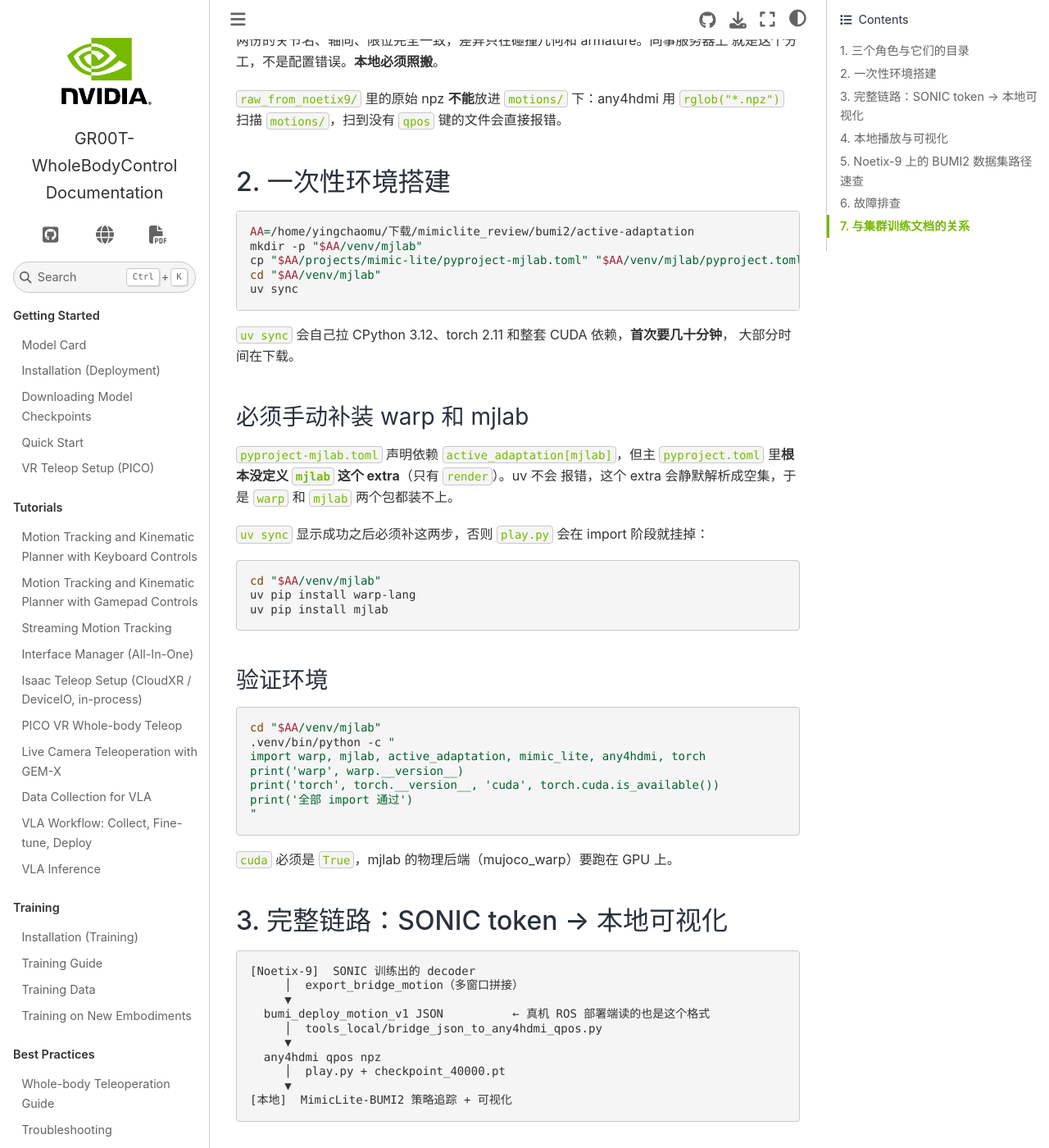
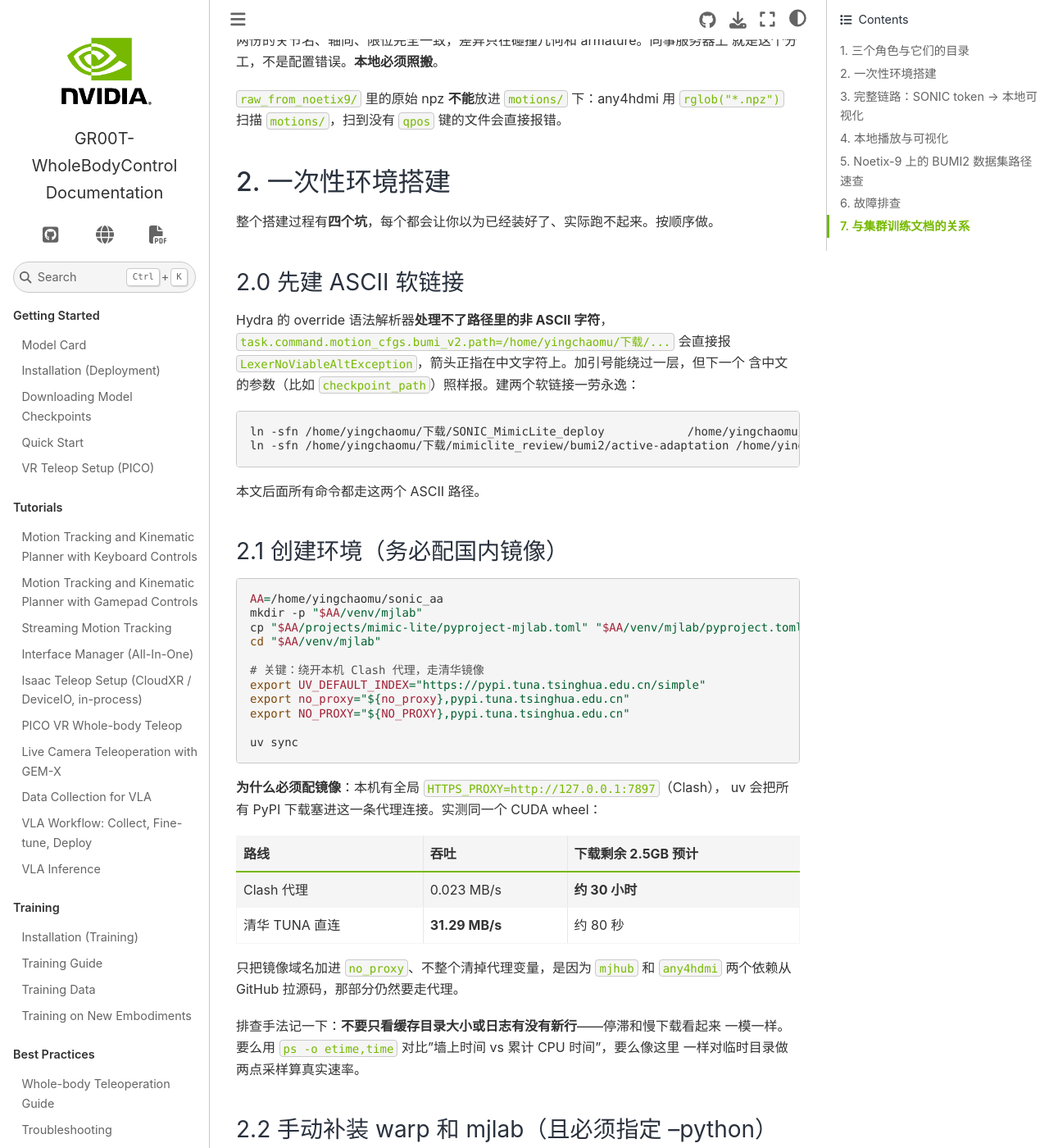
Before and after one commit to Mu-Yingchao/SONIC_MimicLite, a Sphinx documentation site: the page built from docs/source/getting_started/local_mimiclite_bumi2_deploy.md, in a window 1280 px wide and 1400 px high, scrolled down 1530 px. Shown: the whole window at 82% size. Built offline with Sphinx 7.4.7 and the Sphinx Book theme 1.1.4, drawn with Linux system fonts in a browser that asks for light colours; some of the changed text lies outside the part shown.

Commit message:
docs: 新增本地可视化 play 速查，补全环境搭建四个坑与实测基线
本地实跑验证后补充的关键事实：
- mjlab 的 viewer 是 viser 网页版（http://127.0.0.1:8080），不弹原生窗口
- Hydra override 解析不了路径里的非 ASCII 字符，需要 ASCII 软链接
- 全局 Clash 代理让 uv 下载慢 1300 倍（0.023 vs 31.29 MB/s），需配 TUNA 镜像
- uv pip install 会因 VIRTUAL_ENV 装进别的环境且报告成功，必须显式 --python
- 同事 tar 包缺 .cache/projects.json，缺了 learning 插件不加载，且
  discover --enabled 会连带启用三个依赖 IsaacLab 的项目，需要 disable

本地实测基线：我们桥接导出的 434 帧动作，episode_len 434.0、
motion_timeout 1.0、三个追踪失败终止全 0.0，tracking_metrics 与
同事服务器上同一条动作的结果一致。

Co-Authored-By: Claude Opus 5 <noreply@anthropic.com>

````diff
--- a/docs/source/getting_started/local_mimiclite_bumi2_deploy.md
+++ b/docs/source/getting_started/local_mimiclite_bumi2_deploy.md
@@ -50,43 +50,103 @@ BUMI2 在 MimicLite 侧有两份都叫 `bumi_v2_0810_rl.xml` 但内容不同的
 
 ## 2. 一次性环境搭建
 
+整个搭建过程有**四个坑**，每个都会让你以为已经装好了、实际跑不起来。按顺序做。
+
+### 2.0 先建 ASCII 软链接
+
+Hydra 的 override 语法解析器**处理不了路径里的非 ASCII 字符**，
+`task.command.motion_cfgs.bumi_v2.path=/home/yingchaomu/下载/...` 会直接报
+`LexerNoViableAltException`，箭头正指在中文字符上。加引号能绕过一层，但下一个
+含中文的参数（比如 `checkpoint_path`）照样报。建两个软链接一劳永逸：
+
 ```bash
-AA=/home/yingchaomu/下载/mimiclite_review/bumi2/active-adaptation
+ln -sfn /home/yingchaomu/下载/SONIC_MimicLite_deploy            /home/yingchaomu/sonic_deploy
+ln -sfn /home/yingchaomu/下载/mimiclite_review/bumi2/active-adaptation /home/yingchaomu/sonic_aa
+```
+
+本文后面所有命令都走这两个 ASCII 路径。
+
+### 2.1 创建环境（务必配国内镜像）
+
+```bash
+AA=/home/yingchaomu/sonic_aa
 mkdir -p "$AA/venv/mjlab"
 cp "$AA/projects/mimic-lite/pyproject-mjlab.toml" "$AA/venv/mjlab/pyproject.toml"
 cd "$AA/venv/mjlab"
+
+# 关键：绕开本机 Clash 代理，走清华镜像
+export UV_DEFAULT_INDEX="https://pypi.tuna.tsinghua.edu.cn/simple"
+export no_proxy="${no_proxy},pypi.tuna.tsinghua.edu.cn"
+export NO_PROXY="${NO_PROXY},pypi.tuna.tsinghua.edu.cn"
+
 uv sync
 ```
 
-`uv sync` 会自己拉 CPython 3.12、torch 2.11 和整套 CUDA 依赖，**首次要几十分钟**，
-大部分时间在下载。
+**为什么必须配镜像**：本机有全局 `HTTPS_PROXY=http://127.0.0.1:7897`（Clash），
+uv 会把所有 PyPI 下载塞进这一条代理连接。实测同一个 CUDA wheel：
 
-### 必须手动补装 warp 和 mjlab
+| 路线 | 吞吐 | 下载剩余 2.5GB 预计 |
+|---|---|---|
+| Clash 代理 | 0.023 MB/s | **约 30 小时** |
+| 清华 TUNA 直连 | **31.29 MB/s** | 约 80 秒 |
+
+只把镜像域名加进 `no_proxy`、不整个清掉代理变量，是因为 `mjhub` 和 `any4hdmi`
+两个依赖从 GitHub 拉源码，那部分仍然要走代理。
+
+排查手法记一下：**不要只看缓存目录大小或日志有没有新行**——停滞和慢下载看起来
+一模一样。要么用 `ps -o etime,time` 对比"墙上时间 vs 累计 CPU 时间"，要么像这里
+一样对临时目录做两点采样算真实速率。
+
+### 2.2 手动补装 warp 和 mjlab（且必须指定 --python）
 
 `pyproject-mjlab.toml` 声明依赖 `active_adaptation[mjlab]`，但主
 `pyproject.toml` 里**根本没定义 `mjlab` 这个 extra**（只有 `render`）。uv 不会
 报错，这个 extra 会静默解析成空集，于是 `warp` 和 `mjlab` 两个包都装不上。
 
-`uv sync` 显示成功之后必须补这两步，否则 `play.py` 会在 import 阶段就挂掉：
+补装时**必须显式写 `--python`**：如果当前 shell 里有 `VIRTUAL_ENV` 指向别的
+环境（比如仓库自带的 `.venv_sim`），`uv pip install` 会装进那个环境而不是刚建的
+`.venv`，并且照样报告安装成功，只有最后 import 时才暴露。
 
 ```bash
-cd "$AA/venv/mjlab"
-uv pip install warp-lang
-uv pip install mjlab
+cd /home/yingchaomu/sonic_aa/venv/mjlab
+unset VIRTUAL_ENV
+uv pip install --python .venv/bin/python warp-lang mjlab
 ```
 
-### 验证环境
+### 2.3 重建项目注册表
+
+框架靠 `<active-adaptation>/.cache/projects.json` 决定加载哪些项目和 learning
+插件。**同事打包的 tar 里没有这个文件**，缺了它 `mimic_lite_learning` 不会被
+导入，`play.py` 会报 `Could not find 'algo/mimic_lite_ppo'`。
 
 ```bash
-cd "$AA/venv/mjlab"
-.venv/bin/python -c "
+cd /home/yingchaomu/sonic_aa
+unset VIRTUAL_ENV
+venv/mjlab/.venv/bin/aa-project discover --enabled
+
+# discover --enabled 会把所有项目都启用，但 facet/metamorph/mimic 依赖 IsaacLab，
+# mjlab 环境里没有，不关掉会在 import 阶段报 ModuleNotFoundError: No module named 'isaaclab'
+for p in facet metamorph mimic; do
+  venv/mjlab/.venv/bin/aa-project disable "$p"
+done
+```
+
+正确状态应该只有 `mimic_lite` 的 environment 和 learning 两项是 `enabled=true`。
+
+### 2.4 验证环境
+
+```bash
+cd /home/yingchaomu/sonic_aa
+unset VIRTUAL_ENV
+venv/mjlab/.venv/bin/python -c "
 import warp, mjlab, active_adaptation, mimic_lite, any4hdmi, torch
 print('warp', warp.__version__)
 print('torch', torch.__version__, 'cuda', torch.cuda.is_available())
-print('全部 import 通过')
+print('GPU:', torch.cuda.get_device_name(0))
 "
 ```
 
+实测通过的版本：`warp 1.17.0`、`torch 2.11.0+cu128`、`cuda True`、RTX 4090。
 `cuda` 必须是 `True`，mjlab 的物理后端（mujoco_warp）要跑在 GPU 上。
 
 ## 3. 完整链路：SONIC token → 本地可视化
@@ -194,11 +254,13 @@ root 位置应当**逐位相等**（不过 decoder，直接取自驱动源真值
 
 ## 4. 本地播放与可视化
 
+所有路径都用 §2.0 建的 ASCII 软链接，否则 Hydra 解析不了。
+
 ```bash
-AA=/home/yingchaomu/下载/mimiclite_review/bumi2/active-adaptation
-DEPLOY=/home/yingchaomu/下载/SONIC_MimicLite_deploy
-CKPT="$AA/outputs/2026-09-15/15-56-35-BumiV2TrackBase-from_checkpoint/checkpoint_40000.pt"
-cd "$AA"
+cd /home/yingchaomu/sonic_aa
+unset VIRTUAL_ENV
+CKPT=/home/yingchaomu/sonic_aa/outputs/2026-09-15/15-56-35-BumiV2TrackBase-from_checkpoint/checkpoint_40000.pt
+MOTION=/home/yingchaomu/sonic_deploy/any4hdmi-bumi-v2/motions/sonic_bridge
 ```
 
 ### 4.1 交互式可视化（主要用法）
@@ -213,12 +275,15 @@ venv/mjlab/.venv/bin/python projects/mimic-lite/scripts/play.py \
   headless=false \
   task.num_envs=2 \
   task.termination.root_pos_error.enabled=false \
-  task.command.motion_cfgs.bumi_v2.path="$DEPLOY/any4hdmi-bumi-v2/motions/sonic_bridge" \
-  checkpoint_path="$CKPT"
+  task.command.motion_cfgs.bumi_v2.path=$MOTION \
+  checkpoint_path=$CKPT
 ```
 
-`headless=false` 打开 mjlab 交互式 viewer，支持暂停、重置、调速和热加载
-checkpoint。
+`headless=false` 打开 mjlab 交互式 viewer。**它是 viser 网页版，不弹原生窗口**——
+启动后浏览器打开 <http://127.0.0.1:8080>（以终端实际打印的端口为准）即可看到
+实时画面，支持暂停、重置、调速和热加载 checkpoint。
+
+逐步操作见 `local_play_quickstart.md`。
 
 参数说明：
 
@@ -232,24 +297,36 @@ checkpoint。
 
 ### 4.2 录成 MP4
 
+MP4 写到**当前工作目录**，所以先 `cd` 到想放视频的地方，再用绝对路径调 play.py：
+
 ```bash
-venv/mjlab/.venv/bin/python projects/mimic-lite/scripts/play.py \
+mkdir -p /home/yingchaomu/sonic_deploy/renders
+cd /home/yingchaomu/sonic_deploy/renders
+unset VIRTUAL_ENV
+
+/home/yingchaomu/sonic_aa/venv/mjlab/.venv/bin/python \
+  /home/yingchaomu/sonic_aa/projects/mimic-lite/scripts/play.py \
   task=tracking-bumi-v2 task/motion=bumi/v2 +exp=ppo/train \
   algo/ppo/module=huge backend=mjlab headless=true task.num_envs=1 \
   task.termination.root_pos_error.enabled=false \
-  task.command.motion_cfgs.bumi_v2.path="$DEPLOY/any4hdmi-bumi-v2/motions/sonic_bridge" \
-  checkpoint_path="$CKPT" \
-  render_seconds=10
+  task.command.motion_cfgs.bumi_v2.path=$MOTION \
+  checkpoint_path=$CKPT \
+  render_seconds=9
 ```
 
-MP4 写到**当前工作目录**，文件名形如 `20260923-213000-a1b2c3d4.mp4`。
+文件名形如 `20260923-225806-0e7ad876.mp4`。
+
+**注意**：`render_seconds=9` 对应 450 个仿真步，实测渲染约 80 秒（比实时慢）。
+视频文件在开始时就会被创建但长度只有 48 字节，**必须等进程真正退出**再看，
+不能一发现 `.mp4` 存在就以为录完了。判断完成用 `pgrep -f scripts/play.py`
+是否还在，或者检查文件大小是否 > 10KB。
 
 ### 4.3 A/B 对照：跑真值动作
 
 把 `path` 换成 `original_qpos` 目录即可，其余参数完全不变：
 
 ```bash
-  task.command.motion_cfgs.bumi_v2.path="$DEPLOY/any4hdmi-bumi-v2/motions/original_qpos"
+  task.command.motion_cfgs.bumi_v2.path=/home/yingchaomu/sonic_deploy/any4hdmi-bumi-v2/motions/original_qpos
 ```
 
 ### 4.4 怎么判断追踪是否成功
@@ -269,6 +346,33 @@ MP4 写到**当前工作目录**，文件名形如 `20260923-213000-a1b2c3d4.mp4
 
 `('stats','tracking_metrics',*)` 是 episode 累积误差，用来横向比较我们的动作和
 真值动作，绝对值本身没有固定合格线。
+
+### 4.5 本地实测基线（2026-09-23）
+
+用 `checkpoint_40000.pt` 跑我们自己桥接导出的 `walk_forward_loop_003__A022`
+（434 帧），`task.num_envs=2`：
+
+```text
+('stats', 'episode_len')                      434.0    <- 与动作真实长度精确一致
+('stats', 'termination', 'motion_timeout')    1.0
+('stats', 'termination', 'body_pos_error')    0.0
+('stats', 'termination', 'body_ori_error')    0.0
+('stats', 'termination', 'root_ori_error')    0.0
+```
+
+两个并行环境都正常播完，零次因追踪误差被打断。与此前在同事服务器上跑同一条
+动作的结果对照，本地复现良好：
+
+| tracking_metrics | 本地 | 同事服务器 |
+|---|---|---|
+| body_pos | 9.46 | 9.44 / 9.77 |
+| body_ori | 43.11 | 43.33 / 43.36 |
+| joint_pos | 20.45 | 20.08 / 20.74 |
+| root_ori | 26.22 / 27.58 | 24.54 / 27.22 |
+| root_pos | 133.03 / 164.93 | 128.63 / 147.06 |
+
+差异在同一条动作不同起始相位的正常波动范围内，说明本地环境与同事训练环境
+行为一致，可以放心用本地做后续验证。
 
 ## 5. Noetix-9 上的 BUMI2 数据集路径速查
 
@@ -306,7 +410,12 @@ ssh -i .local/keys/noetix9.pem root@14.103.42.170 \
 
 | 现象 | 原因与处理 |
 |---|---|
-| `ModuleNotFoundError: warp` 或 `mjlab` | `uv sync` 静默跳过了 `[mjlab]` extra，按 §2 手动补装 |
+| `LexerNoViableAltException`，箭头指在中文字符上 | Hydra 解析不了非 ASCII 路径，用 §2.0 的 ASCII 软链接 |
+| `uv sync` 慢到几十小时 | 走了 Clash 代理，按 §2.1 配 TUNA 镜像 + `no_proxy` |
+| `ModuleNotFoundError: warp` 或 `mjlab`（但安装时报告成功） | 装进了 `VIRTUAL_ENV` 指向的别的环境，按 §2.2 加 `--python` 重装 |
+| `Could not find 'algo/mimic_lite_ppo'` | 缺 `.cache/projects.json`，按 §2.3 用 `aa-project discover --enabled` 重建 |
+| `ModuleNotFoundError: No module named 'isaaclab'` | `discover --enabled` 把 facet/metamorph/mimic 也启用了，按 §2.3 关掉 |
+| MP4 只有 48 字节 | 渲染还没结束就去看了，等 `pgrep -f scripts/play.py` 为空再检查 |
 | `No qpos motions found under …` | `path` 指的目录里没有 `.npz`，或指到了数据集根而不是 motions 子目录 |
 | `KeyError: qpos is not a file in the archive` | 把原始源格式 npz 放进 `motions/` 了，移到 `raw_from_noetix9/` |
 | `Could not find manifest.json above …` | 动作目录必须在带 `manifest.json` 的数据集根之下，any4hdmi 靠逐级向上找来定位数据集 |
````
Also changed, not shown: docs/source/getting_started/local_play_quickstart.md (added, +168 -0 lines).
